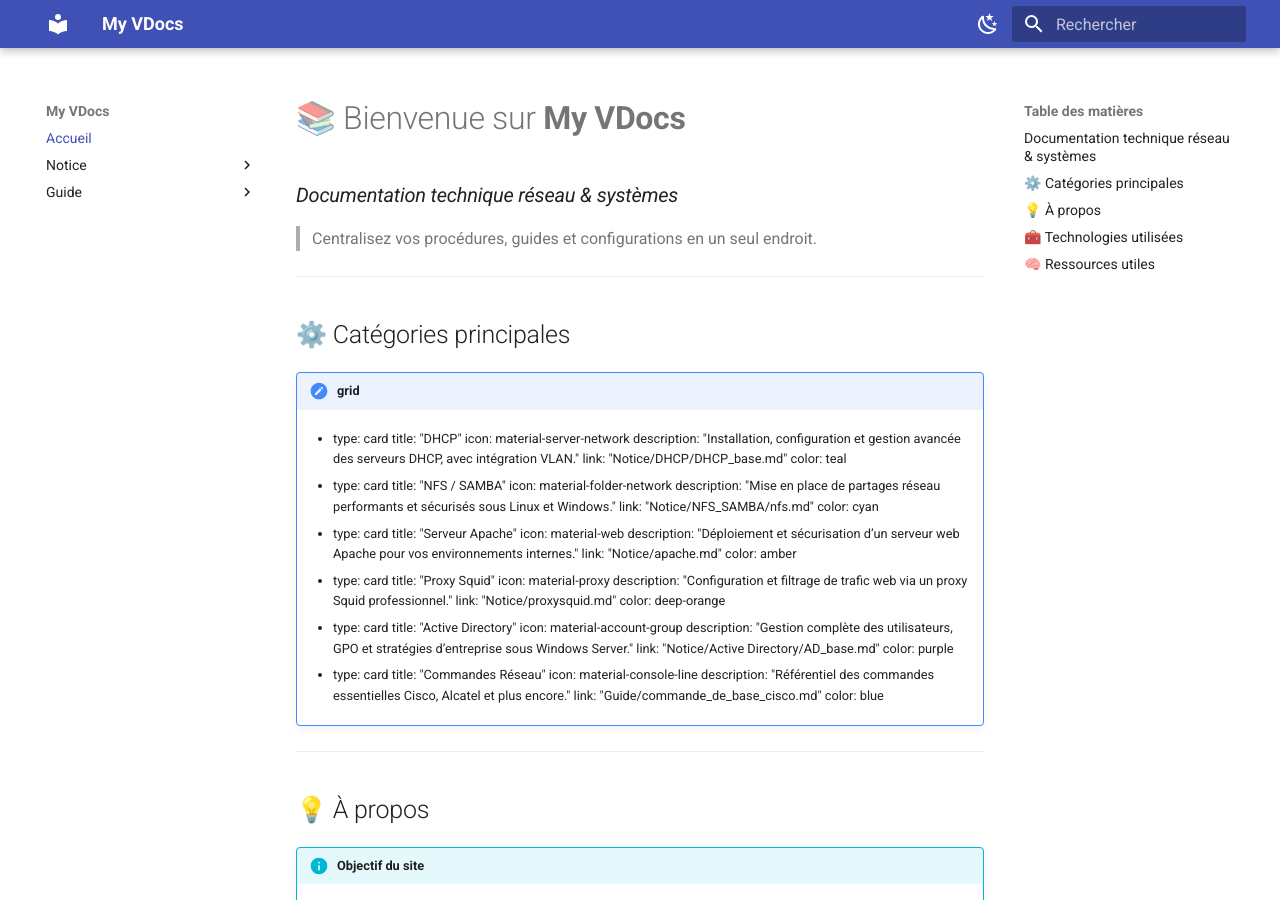
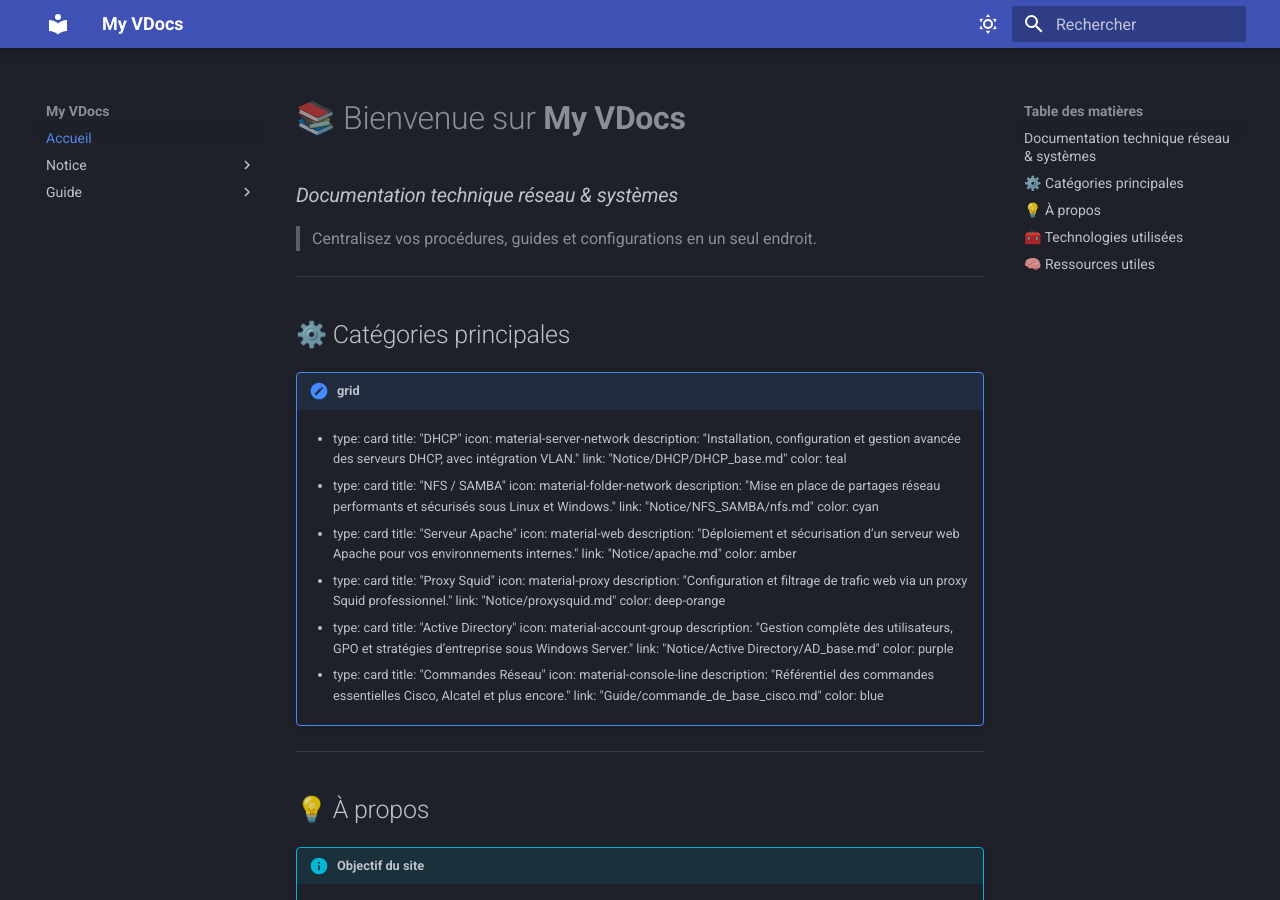
Before and after one commit to LogoViktor/My-VDocs, an MkDocs documentation site: the page built from docs/index.md, in a window 1280 px wide and 900 px high. Built offline with MkDocs 1.6.1 and Material for MkDocs 9.7.7, drawn with Linux system fonts in a browser that asks for light colours.

Commit message:
Update mkdocs.yml

```diff
--- a/mkdocs.yml
+++ b/mkdocs.yml
@@ -10,18 +10,18 @@ theme:
     code: "Fira Code"
   palette:
     - media: "(prefers-color-scheme: light)"
+      scheme: slate
+      primary: indigo
+      accent: indigo
+      toggle:
+        icon: material/weather-sunny
+        name: Passer en mode sombre
+    - media: "(prefers-color-scheme: dark)"
       scheme: default
       primary: indigo
       accent: indigo
       toggle:
         icon: material/weather-night
-        name: Passer en mode sombre
-    - media: "(prefers-color-scheme: dark)"
-      scheme: slate
-      primary: indigo
-      accent: indigo
-      toggle:
-        icon: material/weather-sunny
         name: Passer en mode clair
 
 features:
```
